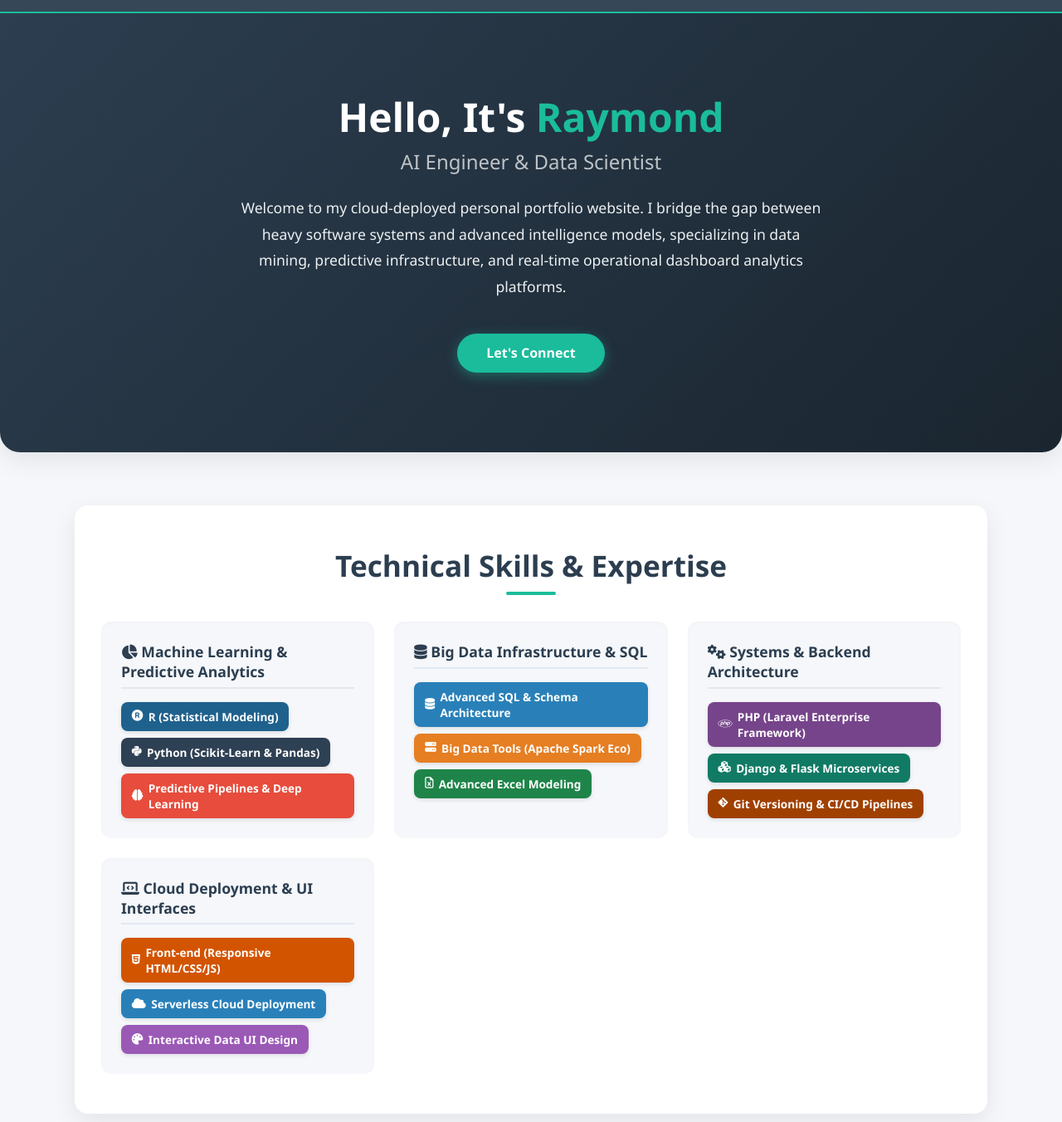
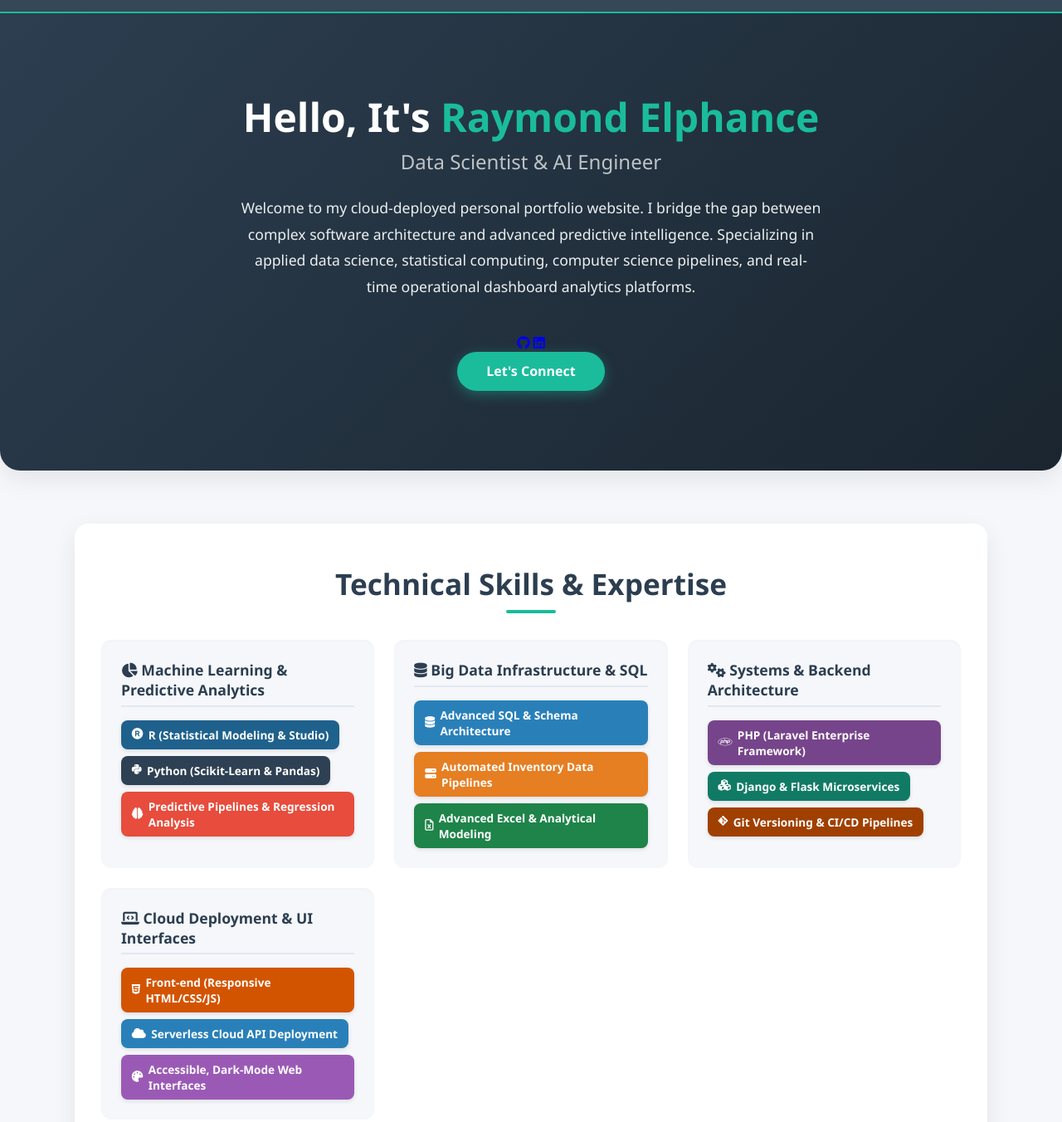
Before and after one commit to Dmmkuliku/Portfolio, a plain HTML site: page frontend/index.html in a window 1280 px wide. Shown: the part 59-1411 px from the top of the page at 83% size. Drawn offline with Linux system fonts and the light colour scheme; no server answers.

Commit message:
Update index.html

```diff
--- a/frontend/index.html
+++ b/frontend/index.html
@@ -3,7 +3,7 @@
 <head>
     <meta charset="UTF-8">
     <meta name="viewport" content="width=device-width, initial-scale=1.0">
-    <title>Raymond's Portfolio</title>
+    <title>Raymond Elphance | Data Scientist & AI Engineer</title>
     <link rel="stylesheet" href="style.css">
     <link rel="stylesheet" href="https://cdnjs.cloudflare.com/ajax/libs/font-awesome/6.4.0/css/all.min.css">
 </head>
@@ -28,9 +28,13 @@
 
     <section id="about" class="hero">
         <div class="hero-content">
-            <h1>Hello, It's <span>Raymond</span></h1>
-            <h3>AI Engineer & Data Scientist</h3>
-            <p>Welcome to my cloud-deployed personal portfolio website. I bridge the gap between heavy software systems and advanced intelligence models, specializing in data mining, predictive infrastructure, and real-time operational dashboard analytics platforms.</p>
+            <h1>Hello, It's <span>Raymond Elphance</span></h1>
+            <h3>Data Scientist & AI Engineer</h3>
+            <p>Welcome to my cloud-deployed personal portfolio website. I bridge the gap between complex software architecture and advanced predictive intelligence. Specializing in applied data science, statistical computing, computer science pipelines, and real-time operational dashboard analytics platforms.</p>
+            <div class="hero-socials">
+                <a href="#" target="_blank" title="GitHub"><i class="fa-brands fa-github"></i></a>
+                <a href="#" target="_blank" title="LinkedIn"><i class="fa-brands fa-linkedin"></i></a>
+            </div>
             <a href="#contact" class="cta-btn">Let's Connect</a>
         </div>
     </section>
@@ -42,9 +46,9 @@
             <div class="skill-category-card">
                 <h4><i class="fa-solid fa-chart-pie"></i> Machine Learning & Predictive Analytics</h4>
                 <div class="skills-container">
-                    <span class="skill-badge r-lang"><i class="fa-solid fa-registered"></i> R (Statistical Modeling)</span>
+                    <span class="skill-badge r-lang"><i class="fa-solid fa-registered"></i> R (Statistical Modeling & Studio)</span>
                     <span class="skill-badge python"><i class="fa-brands fa-python"></i> Python (Scikit-Learn & Pandas)</span>
-                    <span class="skill-badge ml"><i class="fa-solid fa-brain"></i> Predictive Pipelines & Deep Learning</span>
+                    <span class="skill-badge ml"><i class="fa-solid fa-brain"></i> Predictive Pipelines & Regression Analysis</span>
                 </div>
             </div>
 
@@ -52,8 +56,8 @@
                 <h4><i class="fa-solid fa-database"></i> Big Data Infrastructure & SQL</h4>
                 <div class="skills-container">
                     <span class="skill-badge sql"><i class="fa-solid fa-database"></i> Advanced SQL & Schema Architecture</span>
-                    <span class="skill-badge bigdata"><i class="fa-solid fa-server"></i> Big Data Tools (Apache Spark Eco)</span>
-                    <span class="skill-badge excel"><i class="fa-regular fa-file-excel"></i> Advanced Excel Modeling</span>
+                    <span class="skill-badge bigdata"><i class="fa-solid fa-server"></i> Automated Inventory Data Pipelines</span>
+                    <span class="skill-badge excel"><i class="fa-regular fa-file-excel"></i> Advanced Excel & Analytical Modeling</span>
                 </div>
             </div>
 
@@ -70,8 +74,8 @@
                 <h4><i class="fa-solid fa-laptop-code"></i> Cloud Deployment & UI Interfaces</h4>
                 <div class="skills-container">
                     <span class="skill-badge web"><i class="fa-brands fa-html5"></i> Front-end (Responsive HTML/CSS/JS)</span>
-                    <span class="skill-badge cloud"><i class="fa-solid fa-cloud"></i> Serverless Cloud Deployment</span>
-                    <span class="skill-badge graphics"><i class="fa-solid fa-palette"></i> Interactive Data UI Design</span>
+                    <span class="skill-badge cloud"><i class="fa-solid fa-cloud"></i> Serverless Cloud API Deployment</span>
+                    <span class="skill-badge graphics"><i class="fa-solid fa-palette"></i> Accessible, Dark-Mode Web Interfaces</span>
                 </div>
             </div>
 
@@ -112,21 +116,37 @@
     <section id="projects">
         <h2 class="section-title">Featured Projects</h2>
         <div class="projects-grid">
+
+            <div class="project-card">
+                <div class="card-icon"><i class="fa-solid fa-calculator"></i></div>
+                <h3>KodiPop: ML Presumptive Tax Automator</h3>
+                <p>An innovative machine learning solution engineered to automate presumptive tax assessments for micro-merchants. Built to optimize fiscal calculations, balance regulatory compliance, and reduce processing overhead through algorithmic evaluation.</p>
+            </div>
+
+            <div class="project-card">
+                <div class="card-icon"><i class="fa-solid fa-barcode"></i></div>
+                <h3>Blessing Mall POS & Inventory Automation</h3>
+                <p>A specialized, robust Point of Sale system developed for Blessing Mall. Features hardware barcode scanning, seamless Excel-based sales analytics integration, and local data-state preservation mechanisms resilient against system restarts.</p>
+            </div>
+
             <div class="project-card">
                 <div class="card-icon"><i class="fa-solid fa-chart-line"></i></div>
                 <h3>Agricultural Multivariate Analytics Platform</h3>
-                <p>An agricultural vector processing system utilizing R and Python. Developed custom statistical modules to run multi-factor Analysis of Variance (ANOVA) and data matrix distributions for yield estimations.</p>
+                <p>An agricultural vector processing system utilizing R and Python. Developed custom statistical modules to run multi-factor Analysis of Variance (ANOVA) and data matrix distributions for predictive crop yield estimations.</p>
             </div>
+
             <div class="project-card">
                 <div class="card-icon"><i class="fa-solid fa-shield-halved"></i></div>
                 <h3>Amen Affirmation & Data Audit System</h3>
-                <p>A secure portal built on Python Django handling asymmetric data streams, preventing multi-access concurrency leaks, and tracking state modifications effortlessly.</p>
+                <p>A secure portal built on Python Django handling asymmetric data streams, preventing multi-access concurrency leaks, and tracking transactional state modifications effortlessly.</p>
             </div>
+
             <div class="project-card">
                 <div class="card-icon"><i class="fa-solid fa-hotel"></i></div>
                 <h3>Mkuliku Courtage Enterprise Engine</h3>
-                <p>A high-performance transaction application utilizing PHP Laravel MVC. Engineered a normalized MySQL database handling complex spatial availability scheduling queries.</p>
+                <p>A high-performance transaction application utilizing PHP Laravel MVC. Engineered a fully normalized MySQL database schema handling complex spatial availability scheduling queries.</p>
             </div>
+
         </div>
     </section>
 
@@ -176,7 +196,7 @@
     </section>
 
     <footer>
-        <p>© 2026 Raymond's Portfolio. All rights reserved.</p>
+        <p>© 2026 Raymond Elphance. All rights reserved.</p>
     </footer>
 
     <script src="script.js"></script>
```
